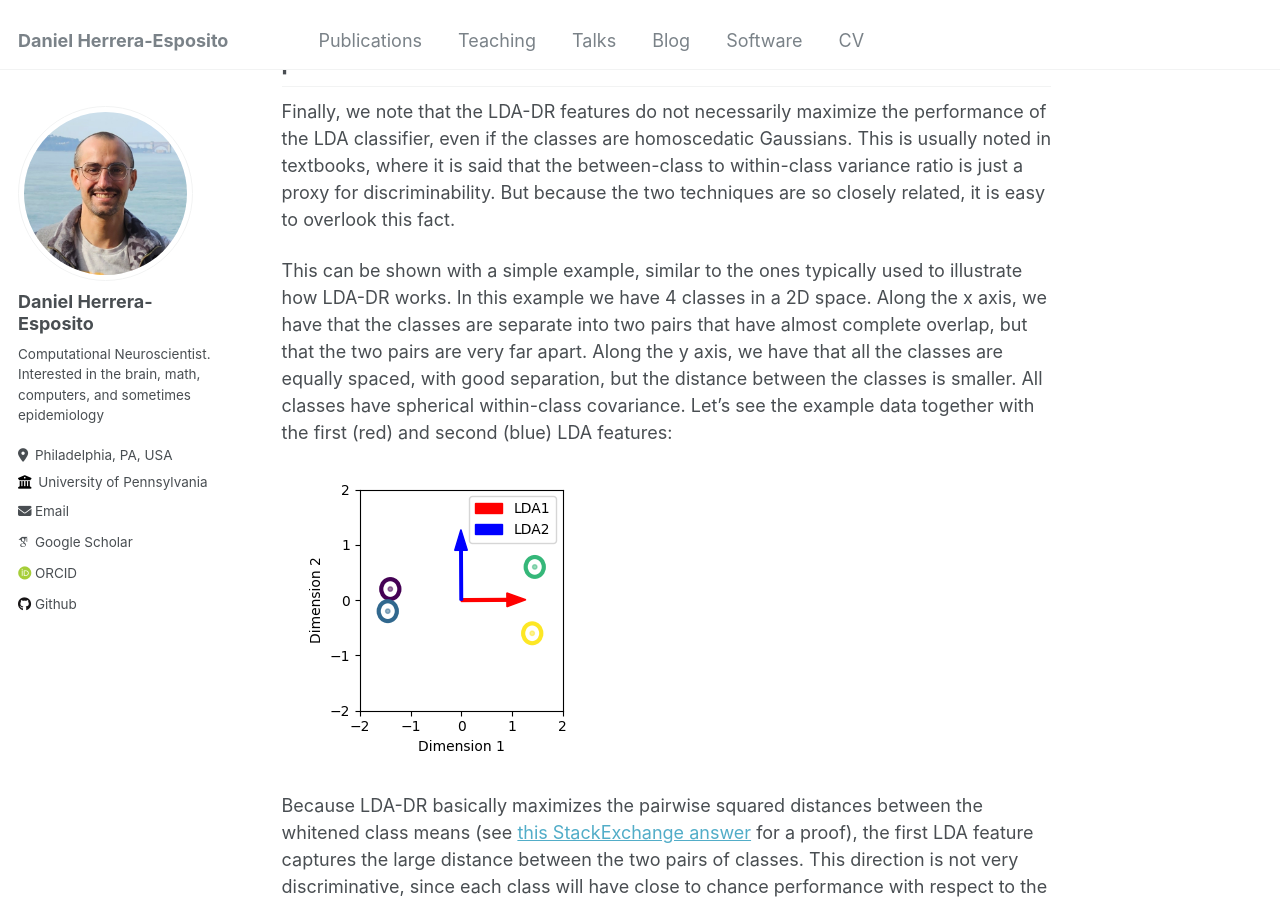
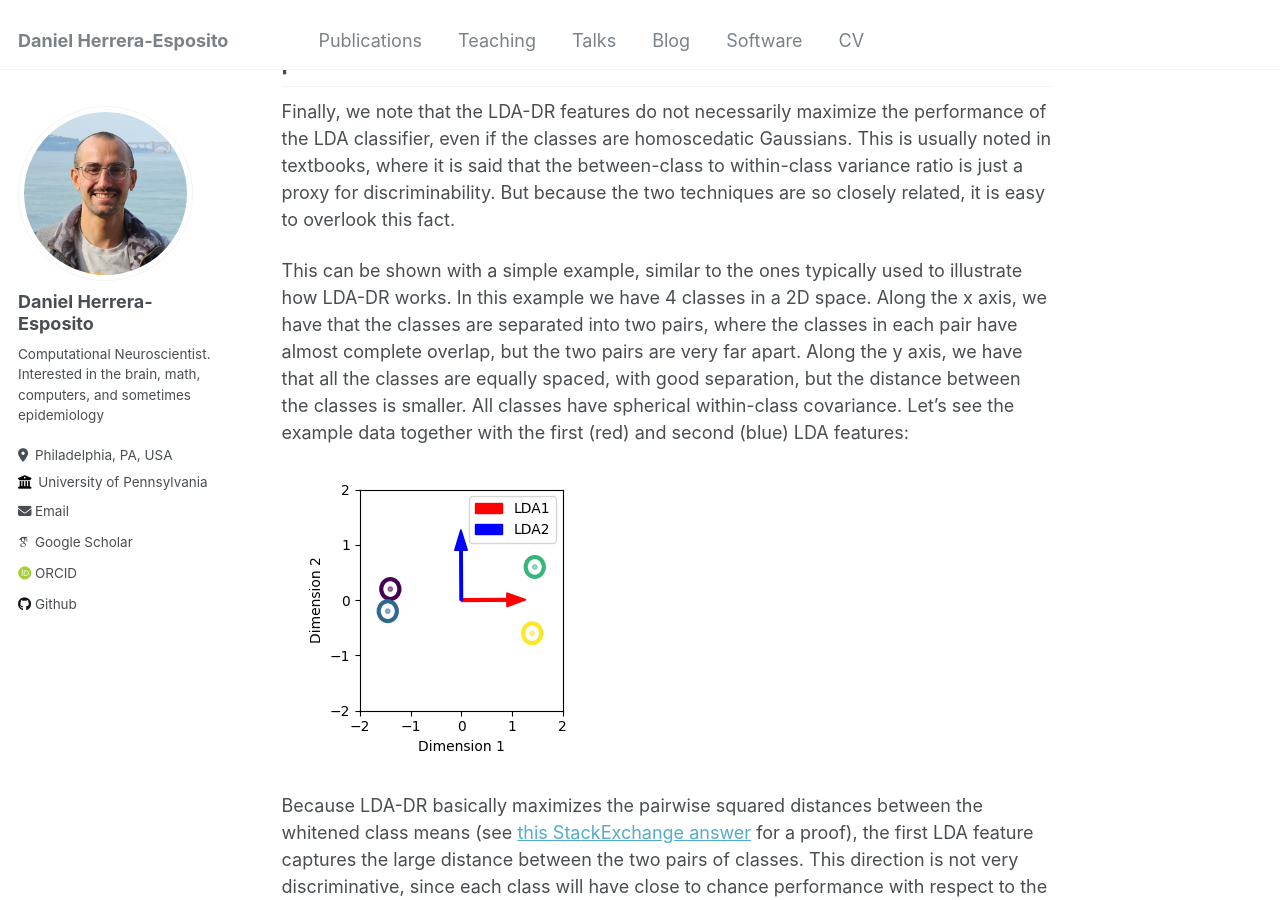
Before and after one commit to dherrera1911/dherrera1911.github.io, a Jekyll site: the page built from _posts/2025-02-13-lda-what-you-should-know.md, in a window 1280 px wide and 900 px high, scrolled down 6945 px. Built offline with Jekyll 4.4.1, drawn with Linux system fonts in a browser that asks for light colours; some web fonts are replaced.

Commit message:
Fix typo

```diff
--- a/_posts/2025-02-13-lda-what-you-should-know.md
+++ b/_posts/2025-02-13-lda-what-you-should-know.md
@@ -376,8 +376,8 @@ it is easy to overlook this fact.
 This can be shown with a simple example, similar to the ones
 typically used to illustrate how LDA-DR works. In this example
 we have 4 classes in a 2D space. Along the x axis, we have
-that the classes are separate into two pairs that have
-almost complete overlap, but that the two pairs are very
+that the classes are separated into two pairs, where the classes in
+each pair have almost complete overlap, but the two pairs are very
 far apart. Along the y axis, we have that all the classes
 are equally spaced, with good separation, but the distance between
 the classes is smaller. All classes have spherical within-class
```
